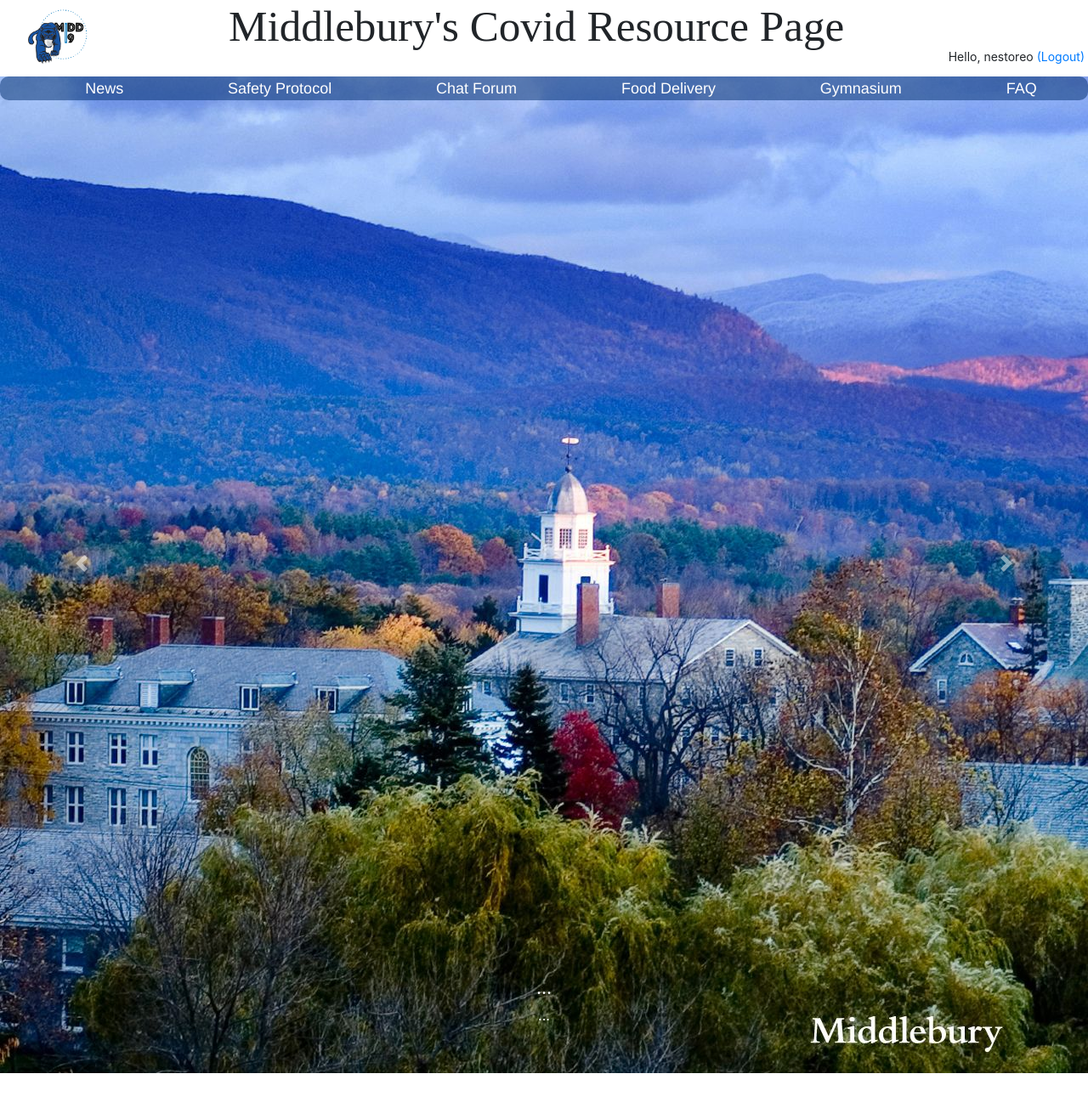
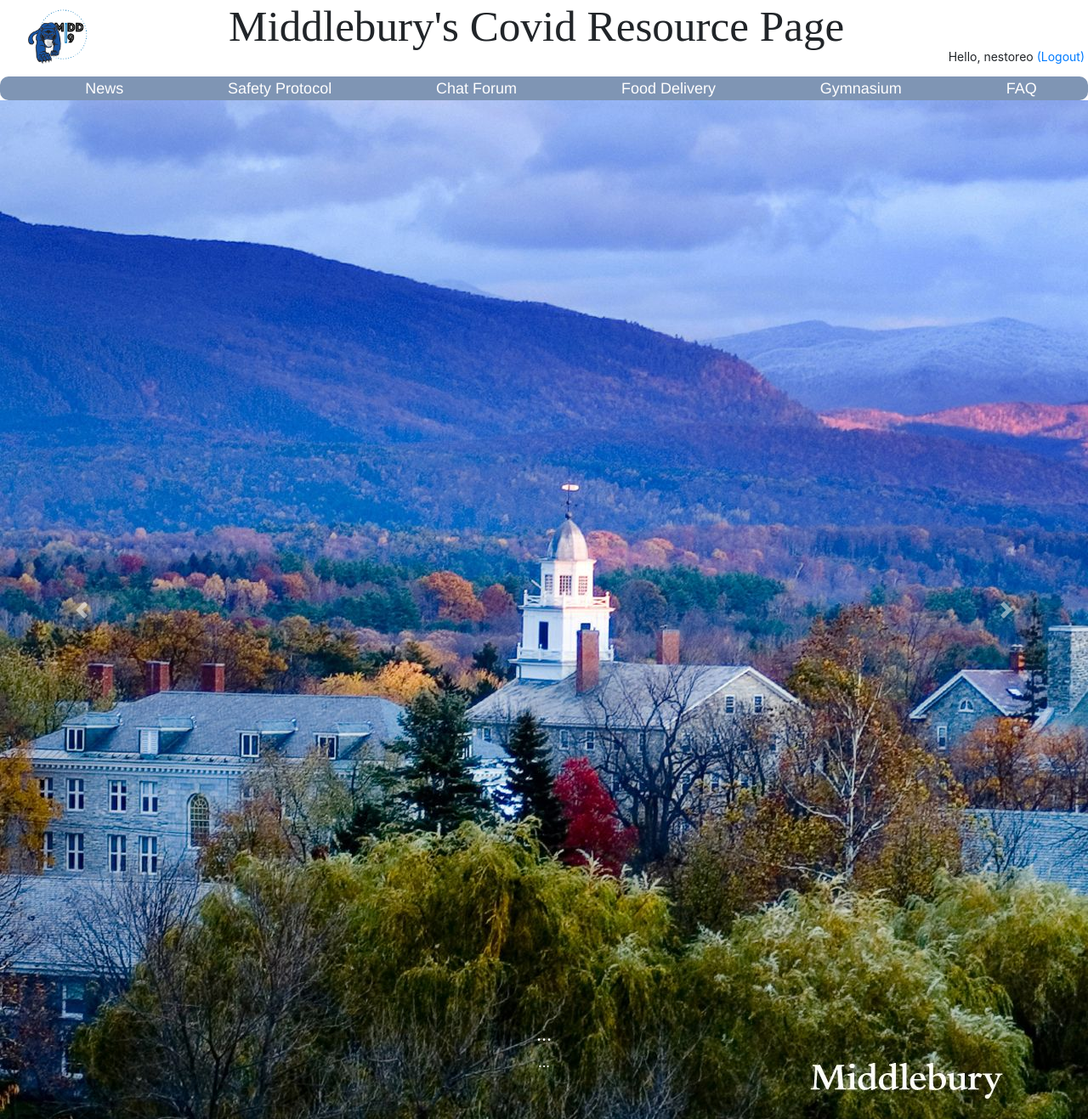
Before and after one commit to nestoreo/SierraNevadaCA-WaterAnalysis, a Django app: page / in a window 1280 px wide. Shown: the top 1317 px of the page at 85% size. Before the commit the page ends 1263 px from the top, so only its background shows below. Run offline with Django 3.2, Linux system fonts and the light colour scheme; a user stored in the database is signed in; some libraries are stand-ins or nearby versions.

Commit message:
fix header overlap

```diff
--- a/midd19/static/styles/styles.css
+++ b/midd19/static/styles/styles.css
@@ -139,8 +139,9 @@ nav{
   background-color: transparent;
   border-top: 5px;
   padding-top: 15px;
-  position: absolute;
-  width: 100%
+  position: sticky;
+  width: 100%;
+  margin-bottom: 27px;
 }
 
 
```
Also changed, not shown: db.sqlite3, 5 other files.
